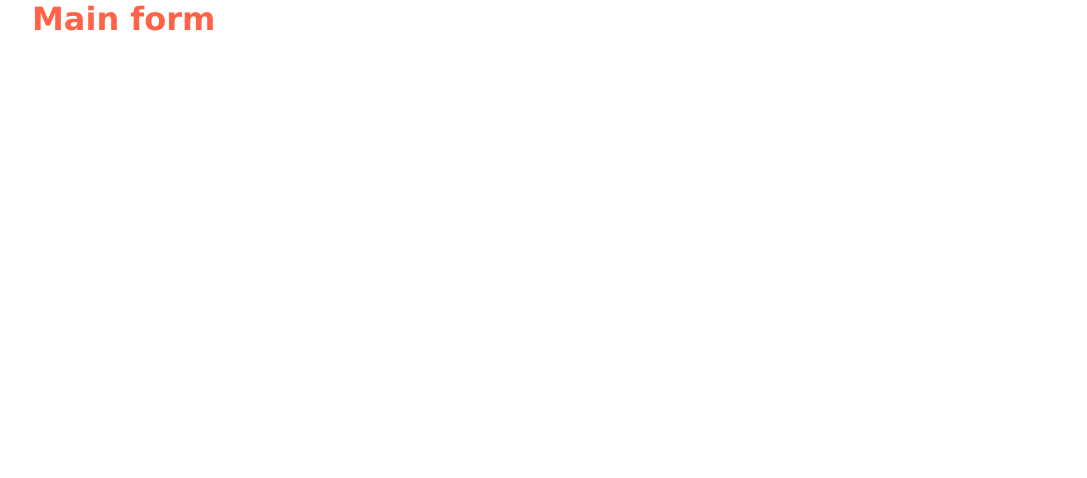
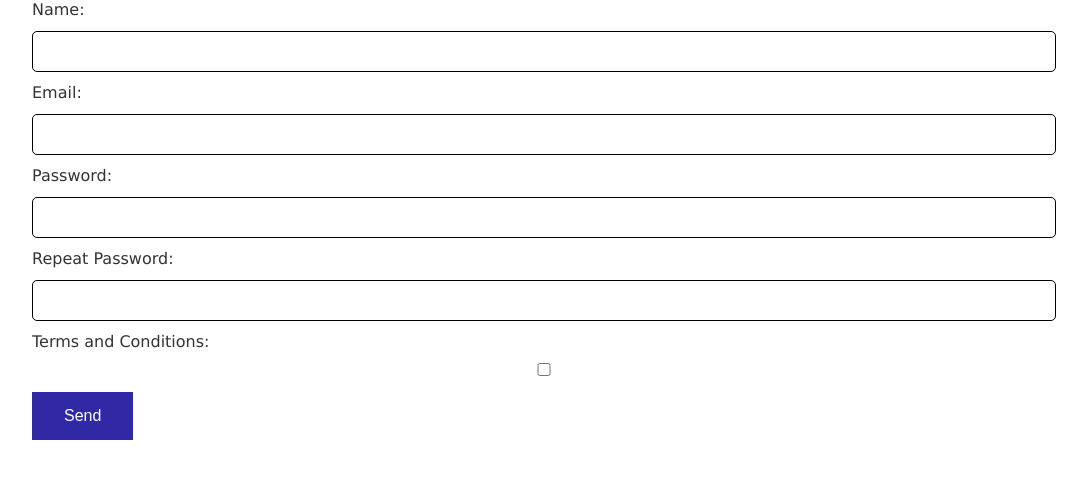
Before and after one commit to lukas-anci/form-validation, a React (Create React App) app: page / in a window 1280 px wide. Shown: the top 478 px of the page, without its empty margins (96-1183 px from the left). Built offline with nearby package versions, Linux system fonts and the light colour scheme.

Commit message:
form and joi

```diff
--- a/package.json
+++ b/package.json
@@ -6,6 +6,7 @@
     "@testing-library/jest-dom": "^5.14.1",
     "@testing-library/react": "^11.2.7",
     "@testing-library/user-event": "^12.8.3",
+    "joi-browser": "^13.4.0",
     "react": "^17.0.2",
     "react-dom": "^17.0.2",
     "react-scripts": "4.0.3",
--- a/src/App.css
+++ b/src/App.css
@@ -11,5 +11,46 @@
 }
 
 .main-form h1 {
-  color: tomato;
 }
+
+.main-form input {
+  display: block;
+  width: 100%;
+  padding: 0.5rem 0.8rem 0.5rem 0.8rem;
+  margin: 0.9vw 0;
+  border: 1px solid black;
+  border-radius: 5px;
+  font-size: 20px;
+}
+.button {
+  background-color: #3128a5;
+  border: none;
+  color: white;
+  padding: 15px 32px;
+  text-align: center;
+  text-decoration: none;
+  display: inline-block;
+  font-size: 16px;
+  cursor: pointer;
+}
+.check-group {
+  display: block;
+  font-size: 1em;
+  width: 100%;
+  margin-bottom: 1em;
+}
+
+.is-invalid {
+  border-color: red;
+  background-color: rgb(241, 144, 127);
+}
+
+.error-msg {
+  background-color: tomato;
+  color: snow;
+  border-radius: 0.5em;
+  margin-top: 0.8em;
+  margin-bottom: 1em;
+  padding: 0.2em;
+  font-size: 0.7em;
+}
--- a/src/components/mainForm.jsx
+++ b/src/components/mainForm.jsx
@@ -1,10 +1,100 @@
 import React, { Component } from 'react';
 class MainForm extends Component {
-  state = {};
+  state = {
+    account: {
+      username: '',
+      email: '',
+      password: '',
+      repeatPassword: '',
+      agreement: '',
+    },
+    errors: {},
+  };
+
+  validateForm() {
+    if (this.state.account.username.length === 0) {
+      this.setState({ errors: { username: 'Cant be blank' } });
+    }
+    if (this.state.account.username.length <= 3) {
+      this.setState({ errors: { username: 'At least 3 letters' } });
+    }
+  }
+
+  handleSubmit = (e) => {
+    e.preventDefault();
+    this.setState({ errors: {} });
+    this.validateForm();
+  };
+
+  handleChange = (e) => {
+    this.setState({
+      account: { ...this.state.account, [e.target.name]: e.target.value },
+    });
+  };
+  handleCheck = (event) => {
+    console.log(event.target.checked);
+    this.setState({
+      account: { ...this.state.account, agreement: event.target.checked },
+    });
+  };
+
   render() {
+    const { account, errors } = this.state;
     return (
       <div className="main-form">
-        <h1>Main form</h1>
+        <form autoComplete="off" onSubmit={this.handleSubmit}>
+          Name:
+          <input
+            onChange={this.handleChange}
+            value={account.username}
+            className={'input' + (errors.username && 'is-invalid')}
+            type="text"
+            name="username"
+            id=""
+          />
+          {this.state.errors.username && (
+            <p className="error-msg">{this.state.errors.username}</p>
+          )}
+          Email:
+          <input
+            onChange={this.handleChange}
+            value={account.email}
+            className="input"
+            type="email"
+            name="email"
+            id=""
+          />
+          Password:
+          <input
+            onChange={this.handleChange}
+            value={account.password}
+            className="input"
+            type="password"
+            name="password"
+            id=""
+          />
+          Repeat Password:
+          <input
+            onChange={this.handleChange}
+            value={account.repeatPassword}
+            className="input"
+            type="password"
+            name="repeatPassword"
+            id=""
+          />
+          <div className="check-group">
+            <label htmlFor="Terms and Conditions:">Terms and Conditions:</label>
+            <input
+              onChange={this.handleCheck}
+              value={account.agreement}
+              type="checkbox"
+              name="agreement"
+            />
+          </div>
+          <button className="button" type="submit">
+            Send
+          </button>
+        </form>
       </div>
     );
   }
```
Also changed, not shown: 2 other files (tests, documents, lock files or other folders).
